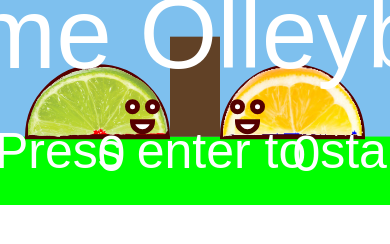
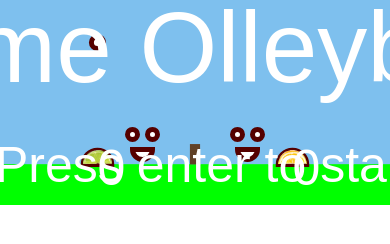
Before and after one commit to lichard49/lime-olleyball, a plain HTML site: page index.html in a window 390 px wide. Drawn offline with Linux system fonts and the light colour scheme.

Commit message:
Made elements responsive but not satisfying; works the same in full screen

```diff
--- a/ball.js
+++ b/ball.js
@@ -1,15 +1,15 @@
-var MAX_VELOCITY = 8;
-var MIN_VELOCITY = -1*MAX_VELOCITY;
-
-function Ball(x, y, x2) {
+function Ball(x, y, x2, screenRatio) {
 	this.x = x;
 	this.y = y;
 	this.defaultX1 = x;
 	this.defaultX2 = x2;
 	this.defaultY = y;
-	this.radius = 30;
+	this.radius = 30/screenRatio;
 	this.xVelocity = 0;
 	this.yVelocity = 0;
+	this.MAX_VELOCITY = 8/screenRatio;
+	this.MIN_VELOCITY = -1*this.MAX_VELOCITY;
+
 }
 
 Ball.prototype.reset = function(whichDefault) {
@@ -51,7 +51,7 @@ Ball.prototype.tick = function(world, players) {
 	else if(this.y-this.radius < world.floorY) {
 		// apply gravity when not on the ground
 		this.yVelocity += 0.1;
-		this.yVelocity = Math.max(MIN_VELOCITY, Math.min(MAX_VELOCITY, this.yVelocity));
+		this.yVelocity = Math.max(this.MIN_VELOCITY, Math.min(this.MAX_VELOCITY, this.yVelocity));
 	}
 
 	// keep ball in the screen
@@ -132,8 +132,8 @@ Ball.prototype.tick = function(world, players) {
 			this.xVelocity = 1.5*(player.x-this.x)/(distance)*(this.xVelocity+player.xVelocity+this.yVelocity+player.yVelocity);
 
 			// cap the speed
-			this.yVelocity = Math.max(MIN_VELOCITY, Math.min(MAX_VELOCITY, this.yVelocity));
-			this.xVelocity = Math.max(MIN_VELOCITY, Math.min(MAX_VELOCITY, this.xVelocity));
+			this.yVelocity = Math.max(this.MIN_VELOCITY, Math.min(this.MAX_VELOCITY, this.yVelocity));
+			this.xVelocity = Math.max(this.MIN_VELOCITY, Math.min(this.MAX_VELOCITY, this.xVelocity));
 		}
 	}
 	return 0;
--- a/character.js
+++ b/character.js
@@ -1,4 +1,4 @@
-function Character(x, y, color, isFacingLeft) {
+function Character(x, y, color, isFacingLeft, screenRatio) {
 	this.color = color;
 	this.x = x;
 	this.y = y;
@@ -6,8 +6,10 @@ function Character(x, y, color, isFacingLeft) {
 	this.defaultY = y;
 	this.xVelocity = 0;
 	this.yVelocity = 0;
-	this.radius = 70;
+	this.radius = 70/screenRatio;
 	this.isFacingLeft = isFacingLeft ? -1 : 1;
+	this.HORIZONTAL_ACCELERATION = 5/screenRatio;
+	this.VERTICAL_ACCELERATION = -10/screenRatio;
 }
 
 Character.prototype.reset = function() {
@@ -18,17 +20,17 @@ Character.prototype.reset = function() {
 }
 
 Character.prototype.moveLeft = function() {
-	this.xVelocity = 5;
+	this.xVelocity = this.HORIZONTAL_ACCELERATION;
 }
 
 Character.prototype.moveRight = function() {
-	this.xVelocity = -5;
+	this.xVelocity = -1*this.HORIZONTAL_ACCELERATION;
 }
 
 Character.prototype.jump = function() {
 	// jump only if we're on the ground
 	if(this.yVelocity == 0) {
-		this.yVelocity = -10;
+		this.yVelocity = this.VERTICAL_ACCELERATION;
 	}
 }
 
--- a/index.html
+++ b/index.html
@@ -9,6 +9,7 @@
 		<script type="text/javascript">
 		$(document).ready(function() {
 			// maximize canvas size while maintaining proportions
+			var baseWidth = 1920;
 			var documentWidth = document.body.clientWidth;
 			var documentHeight = document.body.clientHeight;
 			var canvasRatio = 1.9; // width/height
@@ -23,6 +24,8 @@
 				canvas.height = documentHeight;
 			}
 			var context = canvas.getContext("2d");
+			var screenRatio = baseWidth/canvas.width;
+			console.log(documentWidth);
 
 			// game state
 			var START_SCREEN = 0;
@@ -35,7 +38,7 @@
 			var startButtonPressed = false;
 
 			// background
-			var world = new World(canvas);
+			var world = new World(canvas, screenRatio);
 
 			// character
 			var player1DefaultX = world.floorWidth/4;
@@ -43,15 +46,14 @@
 			var player1DefaultY = world.floorY;
 			var player2DefaultY = world.floorY;
 
-
-			var player1 = new Character(player1DefaultX, player1DefaultY, 'red', false);
-			var player2 = new Character(player2DefaultX, player2DefaultY, 'blue', true);
+			var player1 = new Character(player1DefaultX, player1DefaultY, 'red', false, screenRatio);
+			var player2 = new Character(player2DefaultX, player2DefaultY, 'blue', true, screenRatio);
 
 			var player1Score = 0;
 			var player2Score = 0;
 
 			// ball
-			var ball = new Ball(player1DefaultX, world.floorY-600, player2DefaultX);
+			var ball = new Ball(player1DefaultX, world.floorY-600/screenRatio, player2DefaultX, screenRatio);
 
 			function drawWorld(context, clear) {
 				if(clear) {
--- a/world.js
+++ b/world.js
@@ -1,16 +1,16 @@
-function World(canvas) {
+function World(canvas, screenRatio) {
 	this.skyX = 0;
 	this.skyY = 0;
 	this.skyWidth = canvas.width;
-	this.skyHeight = 2*canvas.height/3;
+	this.skyHeight = canvas.height-200/screenRatio;
 
 	this.floorX = 0;
-	this.floorY = 2*canvas.height/3;
+	this.floorY = canvas.height-200/screenRatio;
 	this.floorWidth = canvas.width;
-	this.floorHeight = canvas.height/3;
+	this.floorHeight = 200/screenRatio;
 
-	this.netWidth = 50;
-	this.netHeight = 100;
+	this.netWidth = 50/screenRatio;
+	this.netHeight = 100/screenRatio;
 	this.netX = canvas.width/2-this.netWidth/2;
 	this.netY = this.floorY-this.netHeight;
 }
```
